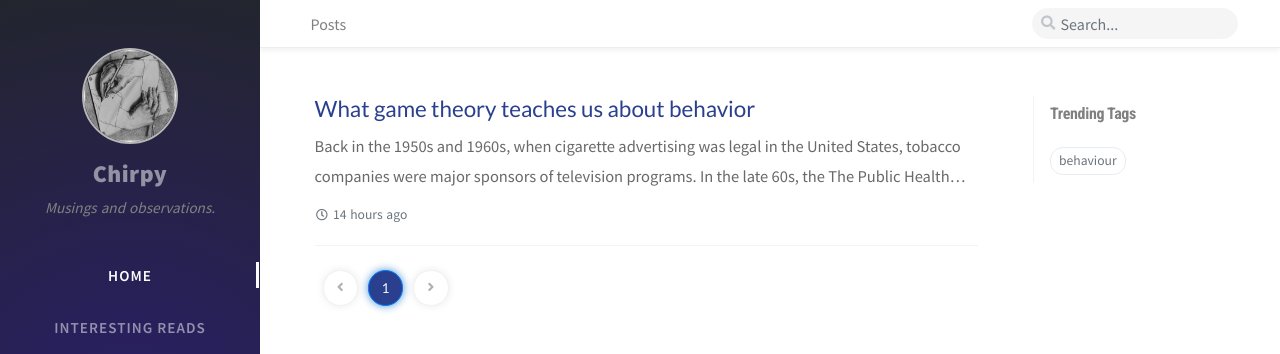
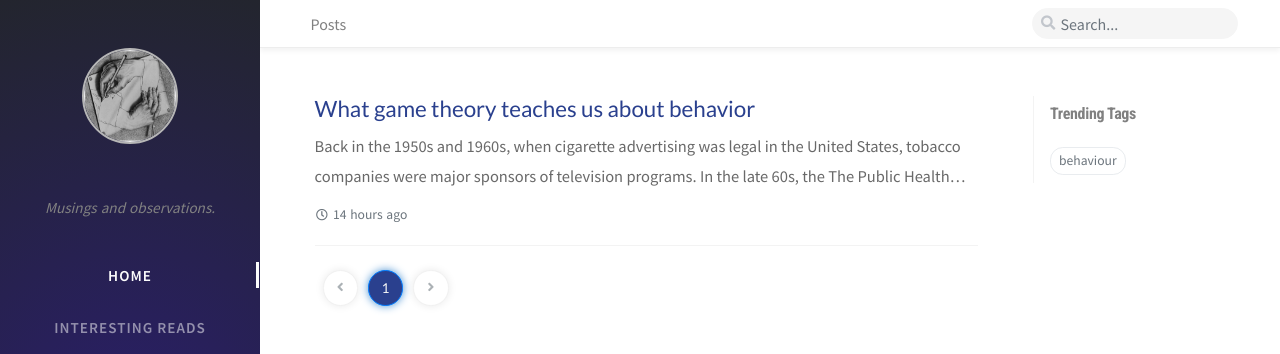
Before and after one commit to drybeluga/drybeluga.github.io, a Jekyll site: the page built from index.html, in a window 1280 px wide. Shown: the top 354 px of the page. Built offline with Jekyll 4.4.1, drawn with Linux system fonts in a browser that asks for light colours; nearby versions of some CDN libraries; the list of posts is cut into pages by our own code; comment, search, counter and statistics services are not loaded.

```diff
--- a/_config.yml
+++ b/_config.yml
@@ -8,7 +8,7 @@
 # jekyll-seo-tag settings › https://github.com/jekyll/jekyll-seo-tag/blob/master/docs/usage.md
 #--------------------------
 
-title: Chirpy                          # the main title
+title:                           # the main title
 
 tagline: Musings and observations.  # it will display as the sub-title
 
```
Also changed, not shown: 12 other files.
